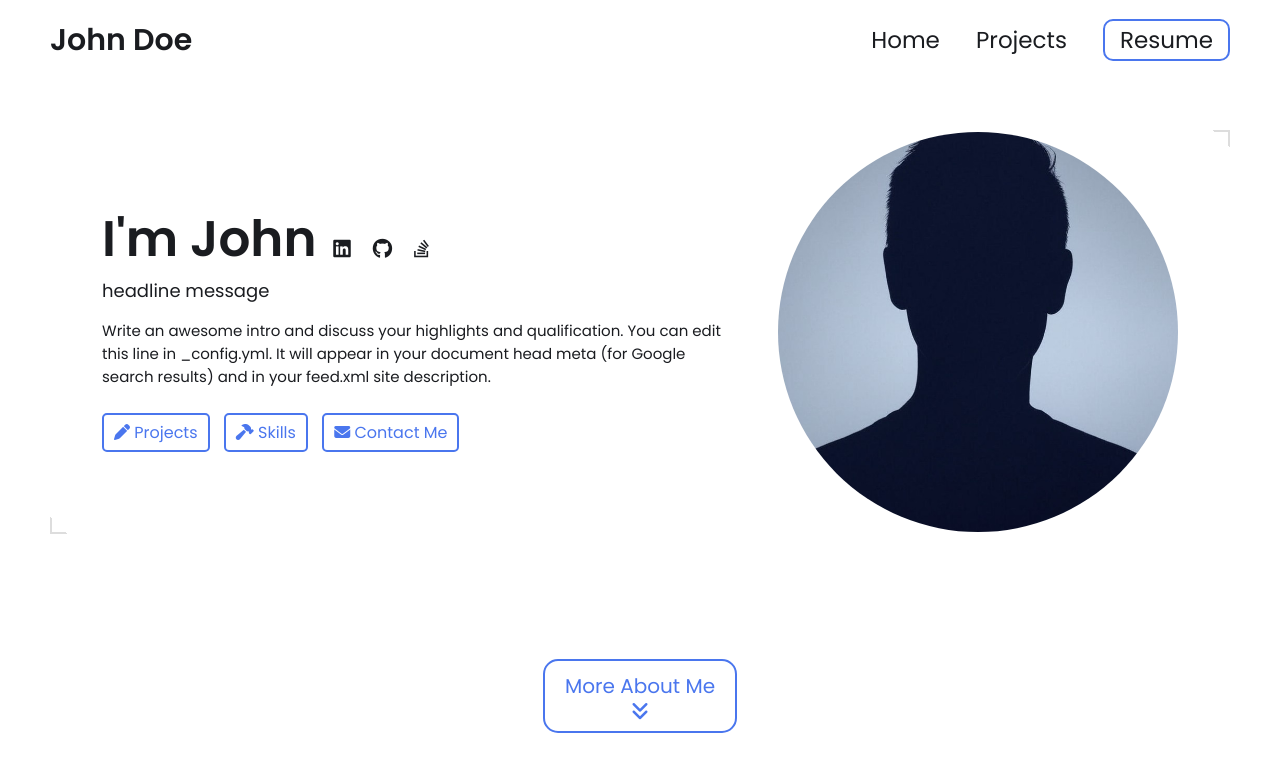
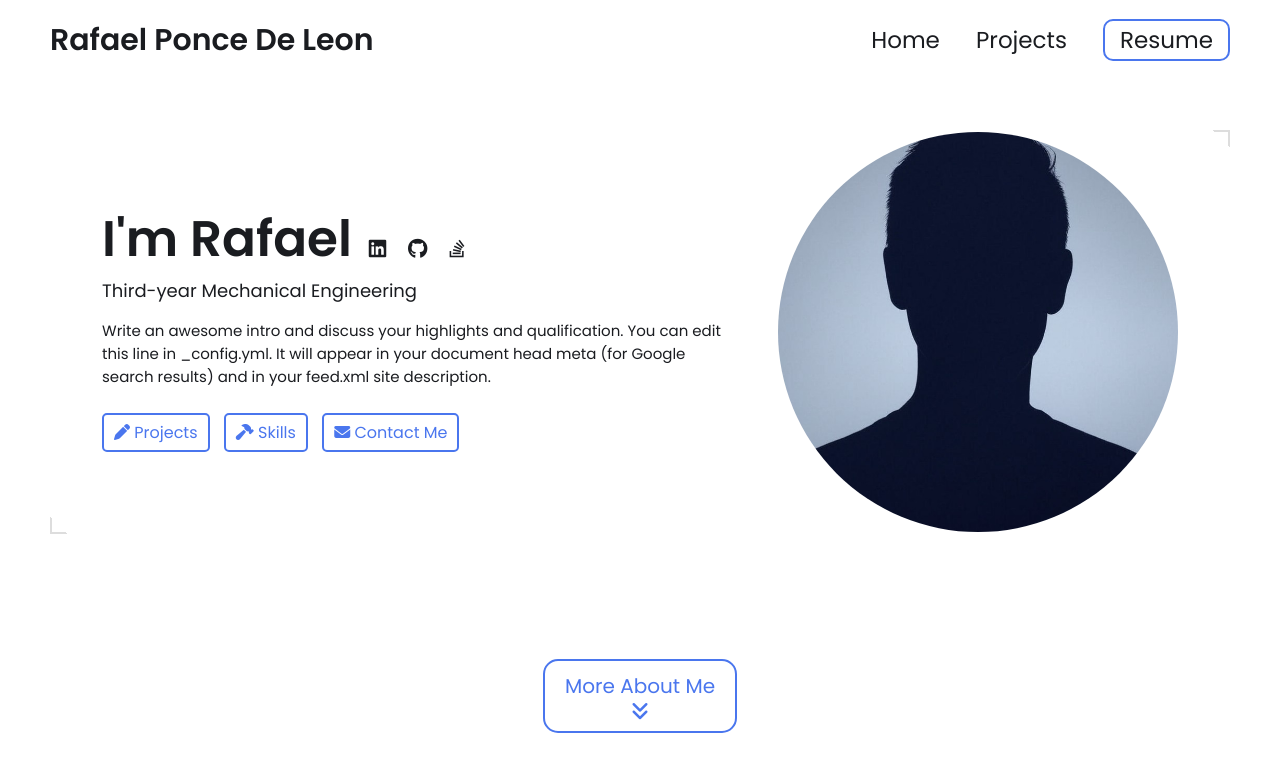
Before and after one commit to rafponce/rafponce.github.io, a Jekyll site: the page built from index.html, in a window 1280 px wide and 900 px high. Shown: the top 772 px of the window. Built offline with Jekyll 4.4.1, drawn with Linux system fonts in a browser that asks for light colours.

Commit message:
Update _config.yml

```diff
--- a/_config.yml
+++ b/_config.yml
@@ -7,13 +7,13 @@
 
 # Main Page Setup
 
-title: John Doe's Portfolio # This is what shows up in the tab of the browser
+title: Rafael Ponce De Leon's Portfolio # This is what shows up in the tab of the browser
 
 
 
 # Hero Section
-name: John Doe
-headline: headline message
+name: Rafael Ponce De Leon
+headline: Third-year Mechanical Engineering
 description: >- # dont remove this line. this will ignore all new lines until the next section
   Write an awesome intro and discuss your highlights and qualification. You can edit this
   line in _config.yml. It will appear in your document head meta (for
```
